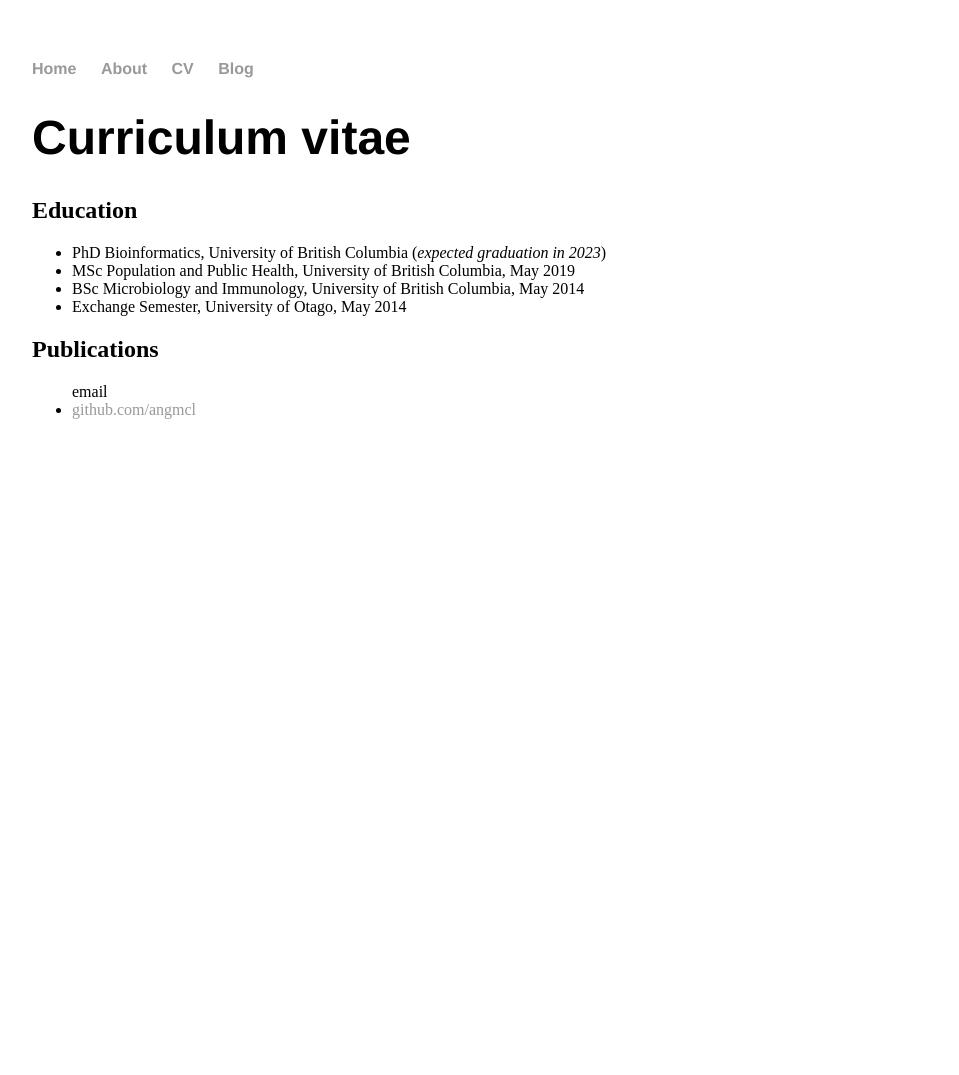
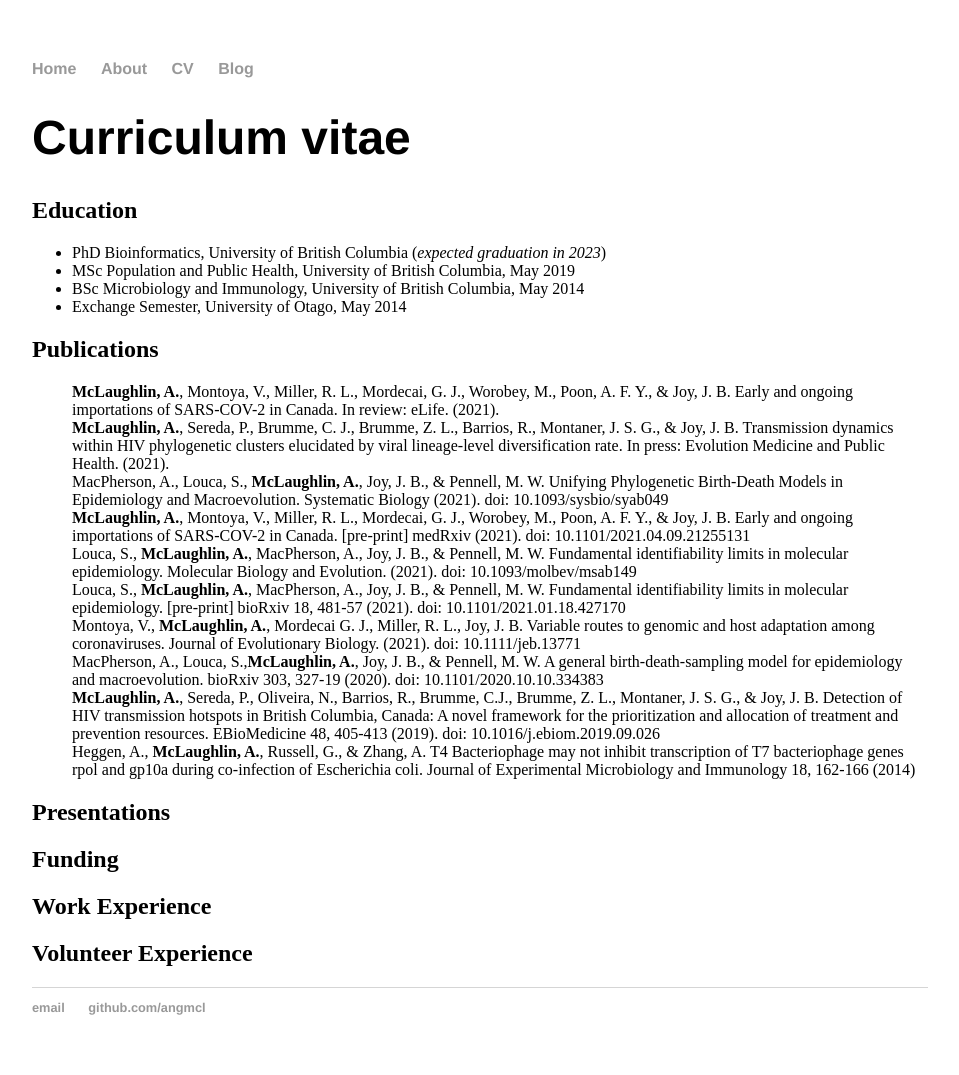
Before and after one commit to AngMcL/angmcl.github.io, a Jekyll site: the page built from cv/index.html, in a window 1280 px wide. Shown: the whole page, without its empty margins (160-1119 px from the left). Built offline with Jekyll 4.4.1, drawn with Linux system fonts in a browser that asks for light colours; before the commit the page ends 900 px from its top, so only the background shows below that.

Commit message:
Update index.html

```diff
--- a/cv/index.html
+++ b/cv/index.html
@@ -15,7 +15,7 @@ title: Curriculum vitae
   </ul>
 
   <h2>Publications</h2>
-  <ul style="list-style-type:none>
+  <ul style="list-style-type:none">
     <li><b>McLaughlin, A.</b>, Montoya, V., Miller, R. L., Mordecai, G. J., Worobey, M., Poon, A. F. Y., & Joy, J. B. Early and ongoing importations of SARS-COV-2 in Canada. In review: eLife. (2021).</li>
     <li><b>McLaughlin, A.</b>, Sereda, P., Brumme, C. J., Brumme, Z. L., Barrios, R., Montaner, J. S. G., & Joy, J. B. Transmission dynamics within HIV phylogenetic clusters elucidated by viral lineage-level diversification rate. In press: Evolution Medicine and Public Health. (2021).</li>
     <li>MacPherson, A., Louca, S., <b>McLaughlin, A.</b>, Joy, J. B., & Pennell, M. W. Unifying Phylogenetic Birth-Death Models in Epidemiology and Macroevolution. Systematic Biology (2021). doi: 10.1093/sysbio/syab049</li>
```
